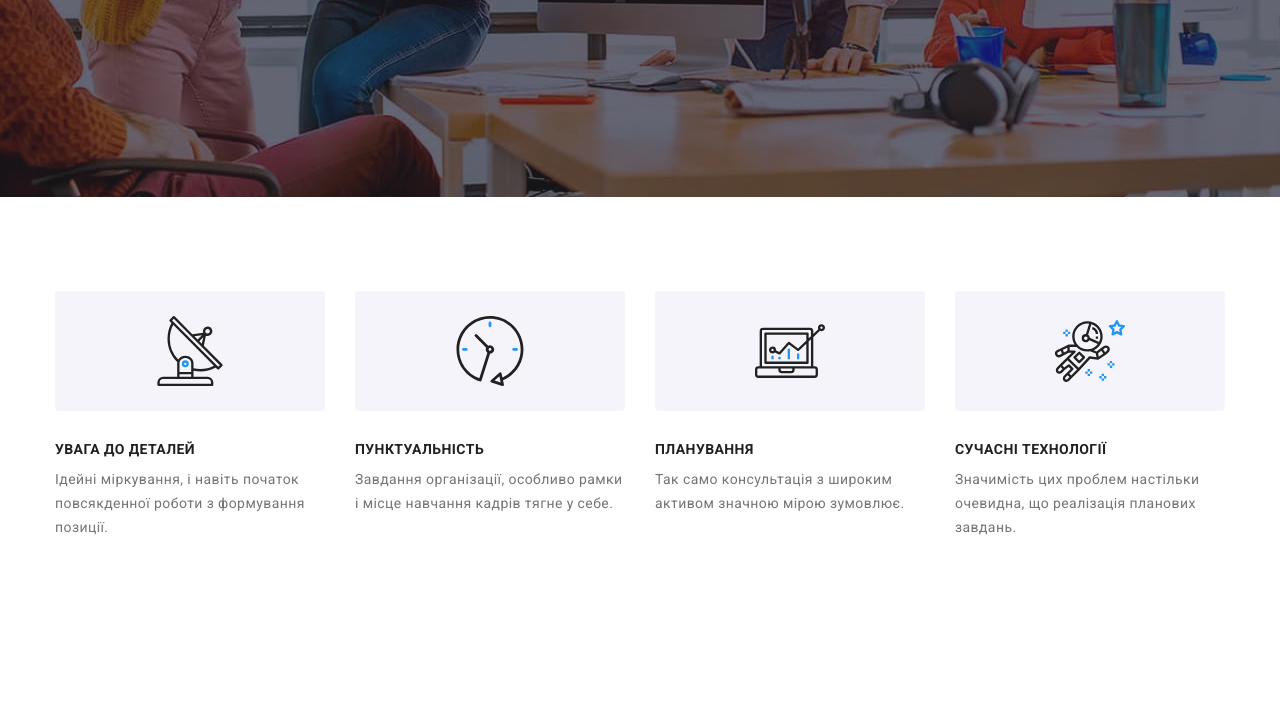
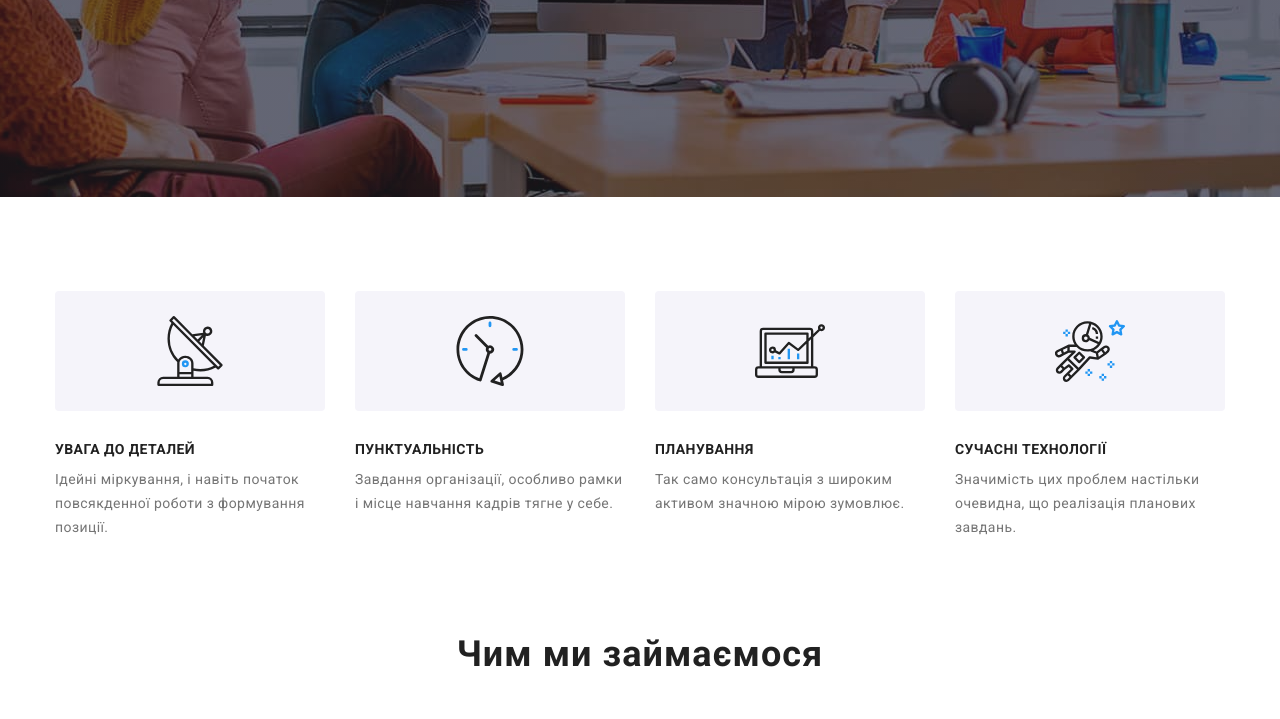
Before and after one commit to uksusit/goit-markup-hw-08, a plain HTML site: page index.html in a window 1280 px wide. Shown: the part 484-1203 px from the top of the page. Drawn offline with nearby package versions, Linux system fonts and the light colour scheme.

Commit message:
before project tab grow

```diff
--- a/scss/components/_project.scss
+++ b/scss/components/_project.scss
@@ -11,6 +11,7 @@
     @include mq (tab-only) {
         width: 354px;
         img {width: 354px;}
+
     }
     @include mq (desk){
         img {width: 370px;}
--- a/scss/layouts/_features.scss
+++ b/scss/layouts/_features.scss
@@ -1,7 +1,9 @@
-// .features {
-//     padding-bottom: 0;
-// }
 
+@include mq (desk) {
+    .features {
+    padding-bottom: 0;
+}
+}
 .features__items {
     @include mq(tab){
         gap: 30px;
--- a/scss/layouts/_hero.scss
+++ b/scss/layouts/_hero.scss
@@ -78,7 +78,8 @@
 .hero-thumb {
     max-width: 480px;
     @include mq(desk){
-        max-width: 1200px;
+        // max-width: 1200px;
+        max-width: 696px;
     }
 }
 
@@ -93,7 +94,6 @@
         letter-spacing: 1.56px;
         text-transform: uppercase;
         margin-bottom: 30px;
-        // max-width: 696px;
 
 // DESKTOP
         @include mq(desk) {
```
Also changed, not shown: css/main.css, css/main.min.css, 2 other files.
